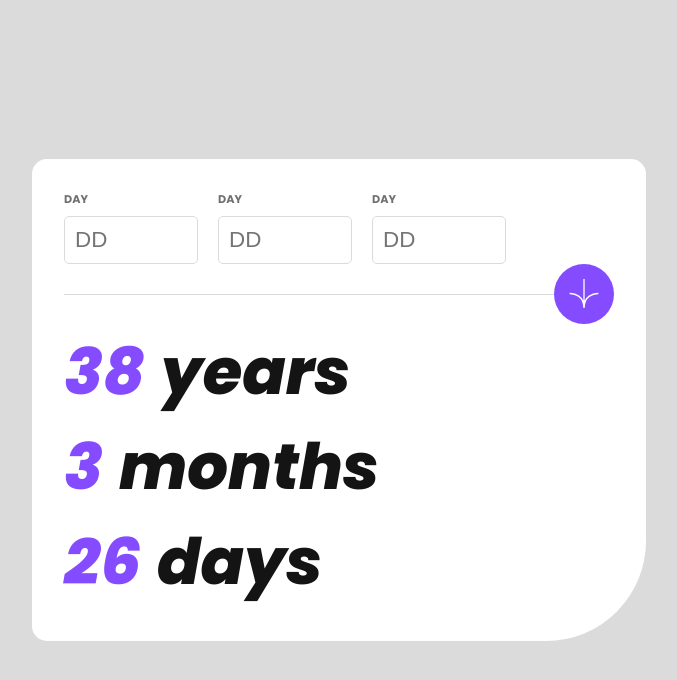
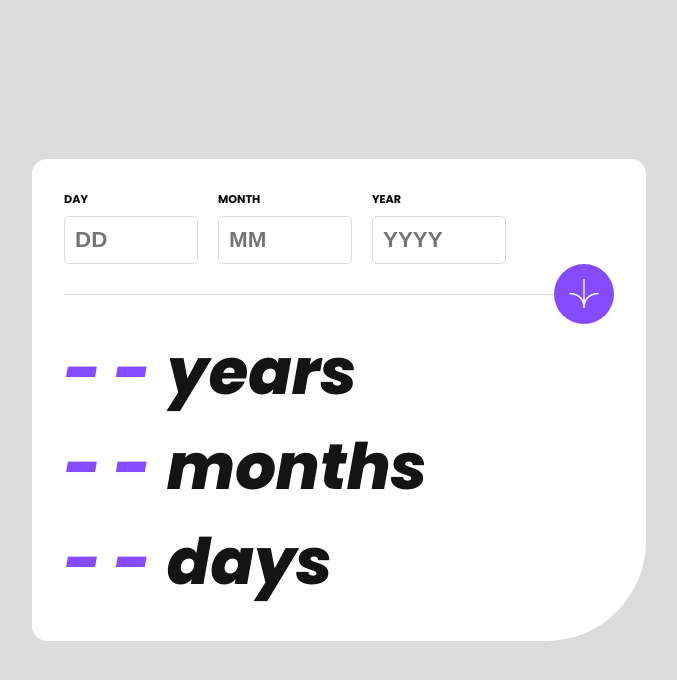
Before and after one commit to vincora/age-calculator, a React (Create React App) app: page / in a window 1280 px wide. Shown: the top 680 px of the page, without its empty margins (301-978 px from the left). Built offline with nearby package versions, Linux system fonts and the light colour scheme.

Commit message:
basic js logic

```diff
--- a/src/App.js
+++ b/src/App.js
@@ -3,26 +3,49 @@ import './App.scss';
 import Input from './components/Input';
 import Result from './components/Result';
 import arrow from './icon-arrow.svg';
+import {useState, useEffect} from 'react';
 
 function App() {
+
+  const [day, setDay] = useState('');
+  const [month, setMonth] = useState('');
+  const [year, setYear] = useState('');
+  const [ready, setReady] = useState(false);
+
+  const birthDate = new Date(year, month, day);
+  const start = birthDate.getTime();
+  const today = Date.now();
+
+  const result = today - start;
+  const resultYears = Math.floor(result / (365*24*60*60*1000));
+  const resultMonths = Math.floor((result - (resultYears * 365*24*60*60*1000)) / (30.5*24*60*60*1000));
+  const resultDays = Math.floor((result - (resultYears * 365*24*60*60*1000) - (resultMonths * 30.5*24*60*60*1000)) / (24*60*60*1000));
+
   return (
     <div className="calculator">
       <ul className="calculator__header">
-        <Input />
-        <Input />
-        <Input />
+        <li>
+          <Input title="day" placeholder="DD" value={day} onChange={e => setDay(e.target.value)}/>
+        </li>
+        <li>
+          <Input title="month" placeholder="MM" value={month} onChange={e => setMonth(e.target.value - 1)}/>
+        </li>
+        <li>
+          <Input title="year" placeholder="YYYY" value={year} onChange={e => setYear(e.target.value)}/>
+        </li>
       </ul>
       <div className="calculator__button">
         <div className="calculator__button-line"></div>
-        <button className="calculator__button-body">
-          <img src={arrow} alt="" />
+        <button className="calculator__button-body" onClick={()=>setReady(true)}>
+          <img src={arrow} alt="arrow" />
         </button>
       </div>
       <div className="calculator__result">
         <Result
-        years = '38'
-        months = '3'
-        days = '26'
+          ready={ready}
+          years={resultYears}
+          months={resultMonths}
+          days={resultDays}
         />
       </div>
     </div>
--- a/src/components/Input.js
+++ b/src/components/Input.js
@@ -1,14 +1,12 @@
 import React from 'react';
 import styles from './Input.module.scss';
 
-const Input = () => {
+const Input = ({title, placeholder, onChange}) => {
   return (
-    <li className={styles.input}>
-      <label className={styles.input__label}>
-        <div>day</div>
-        <input type="text" placeholder='DD' className={styles.input__body}/>
-      </label>
-    </li>
+    <label className={styles.input__label}>
+      <div>{title}</div>
+      <input placeholder={placeholder} className={styles.input__body} onChange={onChange}/>
+    </label>
   )
 }
 
--- a/src/components/Input.module.scss
+++ b/src/components/Input.module.scss
@@ -8,10 +8,18 @@
     }
     &__body{
         font-size: 2em;
+        font-weight: 800;
         width: 5em;
         margin-top: 8px;
         padding: 10px;
         border: 1px solid $light_grey;
         border-radius: 5px;
+        &::placeholder{
+            font-weight: 800;
+        }
+        &:focus{
+            outline-color: $purple;
+        }
     }
+
 }
--- a/src/components/Result.js
+++ b/src/components/Result.js
@@ -1,19 +1,19 @@
 import React from 'react';
 import styles from './Result.module.scss';
 
-const Result = ({years, months, days}) => {
+const Result = ({years, months, days, ready}) => {
   return (
     <ul className={styles.result}>
         <li className={styles.result__item}>
-          <div className={styles.result__amount}>{years}</div>
+          <div className={styles.result__amount}>{ready ? years : '- -'}</div>
           <div className={styles.result__category}>years</div>
         </li>
         <li className={styles.result__item}>
-          <div className={styles.result__amount}>{months}</div>
+          <div className={styles.result__amount}>{ready ? months : '- -'}</div>
           <div className={styles.result__category}>months</div>
         </li>
         <li className={styles.result__item}>
-          <div className={styles.result__amount}>{days}</div>
+          <div className={styles.result__amount}>{ready ? days : '- -'}</div>
           <div className={styles.result__category}>days</div>
         </li>
     </ul>
```
